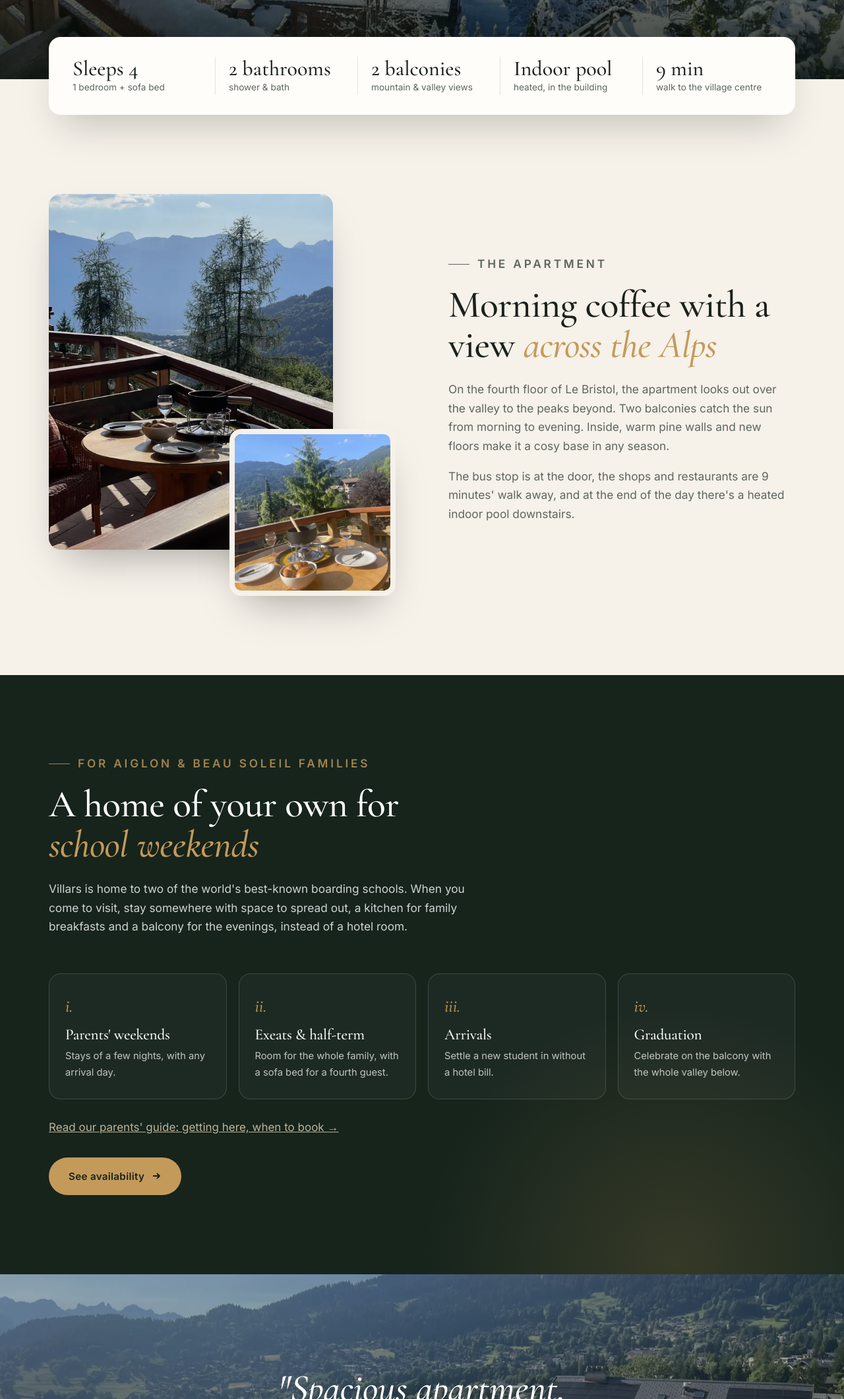
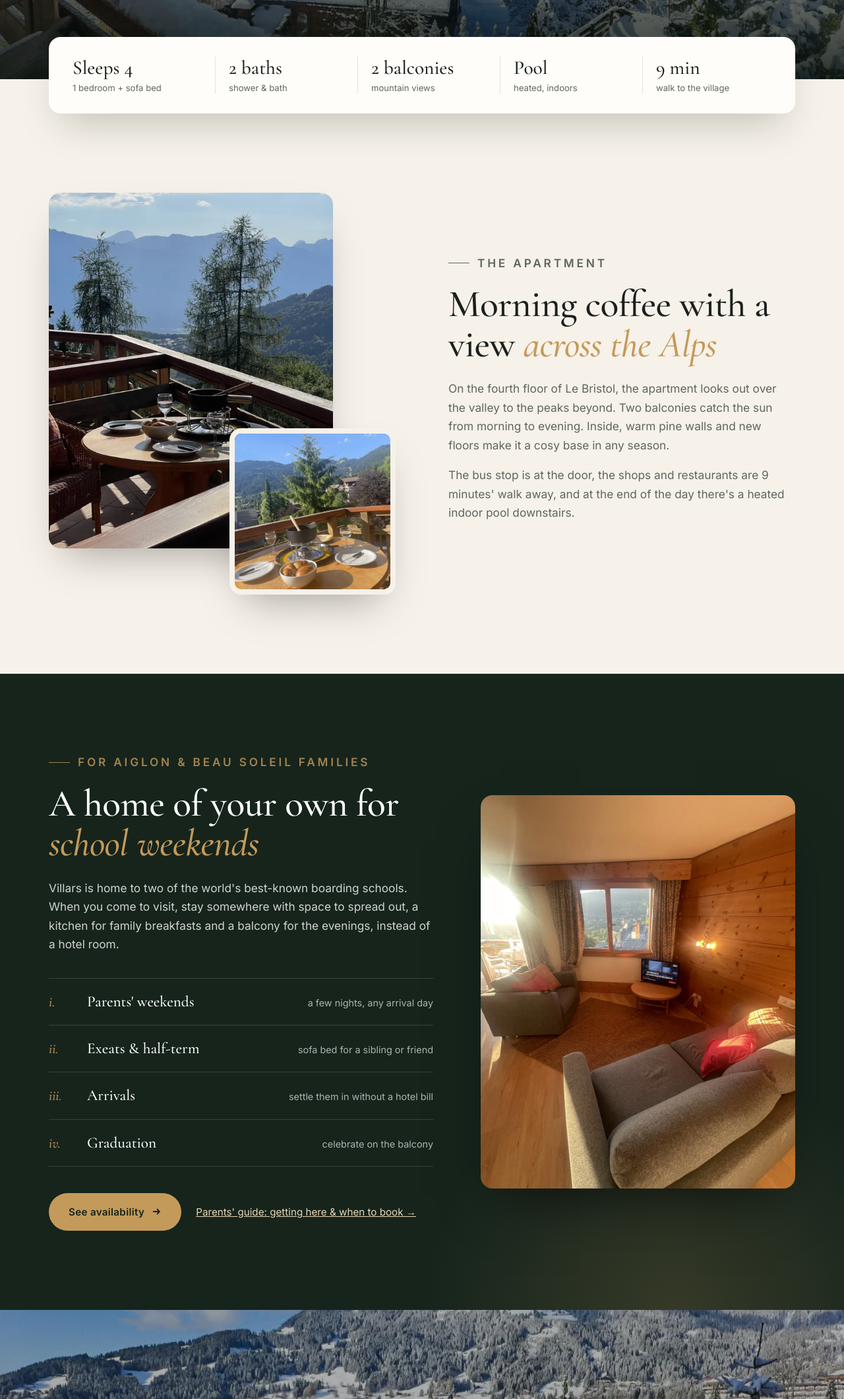
Before and after one commit to JonathanWilson1/villars-flat, a plain HTML site: page index.html in a window 1280 px wide. Shown: the part 680-2800 px from the top of the page at 66% size. Drawn offline with nearby package versions, Linux system fonts and the light colour scheme.

Commit message:
Fix stats alignment, redesign parents section, better band/gallery/CTA photos
Co-Authored-By: Claude Opus 5.5 <noreply@anthropic.com>

```diff
--- a/index.html
+++ b/index.html
@@ -77,10 +77,10 @@
   /* stats card */
   .stats{position:relative;z-index:5;margin-top:-64px}
   .stats ul{list-style:none;margin:0;padding:30px 36px;display:grid;grid-template-columns:repeat(5,1fr);gap:20px;background:var(--paper);border-radius:var(--radius);box-shadow:0 30px 60px -20px rgba(22,36,28,.25)}
-  .stats li{display:flex;flex-direction:column;border-left:1px solid var(--line);padding-left:20px}
+  .stats li{display:flex;flex-direction:column;justify-content:flex-start;border-left:1px solid var(--line);padding-left:20px;min-width:0}
   .stats li:first-child{border-left:0;padding-left:0}
-  .stats strong{font-family:var(--serif);font-size:2rem;font-weight:500;line-height:1.1}
-  .stats span{color:var(--muted);font-size:.85rem}
+  .stats strong{font-family:var(--serif);font-size:clamp(1.35rem,2.3vw,2rem);font-weight:500;line-height:1.15;white-space:nowrap}
+  .stats span{color:var(--muted);font-size:.82rem;line-height:1.4;margin-top:4px}
 
   /* intro split */
   .intro{display:grid;grid-template-columns:1fr 1fr;gap:80px;align-items:center}
@@ -96,7 +96,13 @@
   .parents .wrap{position:relative}
   .parents .head{max-width:640px}
   .parents .head p{opacity:.8;font-size:1.08rem}
-  .occasions{display:grid;grid-template-columns:repeat(4,1fr);gap:18px;margin:56px 0 48px}
+  .parents-grid{display:grid;grid-template-columns:1.1fr .9fr;gap:72px;align-items:center}
+  .parents-img{width:100%;aspect-ratio:4/5;object-fit:cover;border-radius:var(--radius);box-shadow:0 40px 80px -30px rgba(0,0,0,.6)}
+  .occ-list{list-style:none;padding:0;margin:36px 0 40px;border-top:1px solid rgba(255,255,255,.14)}
+  .occ-list li{display:grid;grid-template-columns:44px auto 1fr;align-items:baseline;gap:14px;padding:16px 0;border-bottom:1px solid rgba(255,255,255,.14)}
+  .occ-list span{font-family:var(--serif);font-style:italic;color:var(--gold);font-size:1.3rem}
+  .occ-list b{font-family:var(--serif);font-weight:500;font-size:1.45rem}
+  .occ-list em{font-style:normal;opacity:.65;font-size:.9rem;text-align:right}
   .occ{border:1px solid rgba(255,255,255,.14);border-radius:var(--radius);padding:28px 24px;background:rgba(255,255,255,.03);transition:background .25s,border-color .25s,transform .25s}
   .occ:hover{background:rgba(255,255,255,.07);border-color:rgba(196,154,90,.55);transform:translateY(-4px)}
   .occ .n{font-family:var(--serif);font-style:italic;color:var(--gold);font-size:1.6rem}
@@ -173,7 +179,8 @@
     .stats li{border-left:0;padding-left:0}
     .stats li:last-child{grid-column:span 2}
     .intro,.details{grid-template-columns:1fr;gap:48px}
-    .occasions{grid-template-columns:1fr 1fr}
+    .parents-grid{grid-template-columns:1fr;gap:48px}
+    .parents-img{aspect-ratio:4/3}
     .seasons{grid-template-columns:1fr}
     .season{min-height:360px}
     .gallery{grid-template-columns:repeat(2,1fr);grid-auto-rows:150px;gap:10px}
@@ -189,7 +196,8 @@
     footer{padding-bottom:96px}
   }
   @media (max-width:520px){
-    .occasions{grid-template-columns:1fr}
+    .occ-list li{grid-template-columns:36px 1fr}
+    .occ-list em{grid-column:2;text-align:left}
     .hero .ctas .ghost{display:none}
   }
   @media (prefers-reduced-motion:reduce){
@@ -281,10 +289,10 @@
   <div class="wrap">
     <ul class="reveal">
       <li><strong>Sleeps 4</strong><span>1 bedroom + sofa bed</span></li>
-      <li><strong>2 bathrooms</strong><span>shower &amp; bath</span></li>
-      <li><strong>2 balconies</strong><span>mountain &amp; valley views</span></li>
-      <li><strong>Indoor pool</strong><span>heated, in the building</span></li>
-      <li><strong>9 min</strong><span>walk to the village centre</span></li>
+      <li><strong>2 baths</strong><span>shower &amp; bath</span></li>
+      <li><strong>2 balconies</strong><span>mountain views</span></li>
+      <li><strong>Pool</strong><span>heated, indoors</span></li>
+      <li><strong>9 min</strong><span>walk to the village</span></li>
     </ul>
   </div>
 </div>
@@ -306,25 +314,31 @@
   </section>
 
   <section class="parents" id="parents">
-    <div class="wrap">
+    <div class="wrap parents-grid">
+      <div>
       <div class="head reveal">
         <p class="kicker">For Aiglon &amp; Beau Soleil families</p>
         <h2>A home of your own for <em>school weekends</em></h2>
         <p>Villars is home to two of the world's best-known boarding schools. When you come to visit, stay somewhere with space to spread out, a kitchen for family breakfasts and a balcony for the evenings, instead of a hotel room.</p>
       </div>
-      <div class="occasions">
-        <div class="occ reveal"><span class="n">i.</span><h3>Parents' weekends</h3><p>Stays of a few nights, with any arrival day.</p></div>
-        <div class="occ reveal"><span class="n">ii.</span><h3>Exeats &amp; half-term</h3><p>Room for the whole family, with a sofa bed for a fourth guest.</p></div>
-        <div class="occ reveal"><span class="n">iii.</span><h3>Arrivals</h3><p>Settle a new student in without a hotel bill.</p></div>
-        <div class="occ reveal"><span class="n">iv.</span><h3>Graduation</h3><p>Celebrate on the balcony with the whole valley below.</p></div>
+      <ul class="occ-list">
+        <li class="reveal"><span>i.</span><b>Parents' weekends</b><em>a few nights, any arrival day</em></li>
+        <li class="reveal"><span>ii.</span><b>Exeats &amp; half-term</b><em>sofa bed for a sibling or friend</em></li>
+        <li class="reveal"><span>iii.</span><b>Arrivals</b><em>settle them in without a hotel bill</em></li>
+        <li class="reveal"><span>iv.</span><b>Graduation</b><em>celebrate on the balcony</em></li>
+      </ul>
+      <div class="reveal" style="display:flex;gap:22px;align-items:center;flex-wrap:wrap">
+        <a class="btn" href="https://myrent.interhome.com/en/CH1884.783.20/" rel="noopener">See availability <svg viewBox="0 0 16 16" fill="none" stroke="currentColor" stroke-width="1.8"><path d="M3 8h10M9 4l4 4-4 4"/></svg></a>
+        <a href="aiglon-beau-soleil-parents.html" style="color:var(--gold-soft);font-size:.95rem">Parents' guide: getting here &amp; when to book →</a>
       </div>
-      <p class="reveal" style="opacity:.8;margin:-20px 0 32px"><a href="aiglon-beau-soleil-parents.html" style="color:var(--gold-soft)">Read our parents' guide: getting here, when to book →</a></p>
-      <a class="btn reveal" href="https://myrent.interhome.com/en/CH1884.783.20/" rel="noopener">See availability <svg viewBox="0 0 16 16" fill="none" stroke="currentColor" stroke-width="1.8"><path d="M3 8h10M9 4l4 4-4 4"/></svg></a>
+      </div>
+      <img class="parents-img reveal" src="img/living-room-evening-1600.webp" alt="Cosy pine-panelled living room in warm evening light" loading="lazy">
     </div>
   </section>
 
   <div class="band" aria-hidden="false">
-    <img id="parallax" src="img/balcony-valley-1600.webp" alt="Balcony overlooking the green valley and mountains in summer" loading="lazy">
+    <img id="parallax" data-show="summer" src="img/ih-village-summer-1024.webp" alt="Villars village and the Alps in summer" loading="lazy">
+    <img class="parallax-w" data-show="winter" src="img/ih-view-winter-2-1024.webp" alt="Villars under fresh snow" loading="lazy">
     <div class="quote"><blockquote class="reveal">"Spacious apartment, magnificent view over Villars and the mountains."<cite style="display:block;font:500 .8rem/1.4 var(--sans);font-style:normal;letter-spacing:.18em;text-transform:uppercase;margin-top:20px;opacity:.8">Guest review, translated from French</cite></blockquote></div>
   </div>
 
@@ -335,9 +349,9 @@
         <h2>Warm, light, <em>unmistakably alpine</em></h2>
       </div>
       <div class="gallery reveal" id="gallery">
-        <button class="i1" data-full="img/living-room-1600.webp" aria-label="Open photo: living room"><img src="img/living-room-1600.webp" alt="Living room with pine panelling, blue sofa and wood floor" loading="lazy"></button>
+        <button class="i1" data-full="img/ih-living-ih-1024.webp" aria-label="Open photo: living room"><img src="img/ih-living-ih-1024.webp" alt="Bright pine-panelled living room with sofa, dining table and kitchenette" loading="lazy"></button>
         <button class="i2" data-full="img/living-room-sofas-1600.webp" aria-label="Open photo: two sofas"><img src="img/living-room-sofas-800.webp" alt="Living room with two sofas facing the window" loading="lazy"></button>
-        <button class="i3" data-full="img/balcony-valley-1600.webp" aria-label="Open photo: balcony"><img src="img/balcony-valley-800.webp" alt="Balcony looking down the valley" loading="lazy"></button>
+        <button class="i3" data-full="img/ih-terrace-trees-1024.webp" aria-label="Open photo: balcony"><img src="img/ih-terrace-trees-640.webp" alt="Balcony looking over larch woods and mountains" loading="lazy"></button>
         <button class="i4" data-full="img/living-room-evening-1600.webp" aria-label="Open photo: evening light"><img src="img/living-room-evening-800.webp" alt="Living room in warm evening light" loading="lazy"></button>
         <button class="i5" data-full="img/fondue-closeup-1600.webp" aria-label="Open photo: fondue"><img src="img/fondue-closeup-800.webp" alt="Fondue on the balcony" loading="lazy"></button>
         <button class="i6" data-full="img/kitchenette-1600.webp" aria-label="Open photo: kitchenette"><img src="img/kitchenette-800.webp" alt="White kitchenette with two hot plates and fridge" loading="lazy"></button>
@@ -373,7 +387,7 @@
       <div class="acts" data-show="summer">
         <article class="act reveal"><img src="img/cc-chavonnes-640.webp" alt="Lac des Chavonnes above Bretaye in summer" loading="lazy"><div><span class="tag">Walk</span><h3>The Bretaye lakes</h3><p>Ride the little train from Villars station up to Col de Bretaye, then walk round Lac de Bretaye and Lac Noir, or 30–40 minutes on to Lac des Chavonnes and its lakeside terrace restaurant.</p></div></article>
         <article class="act reveal"><img src="img/cc-bikers-640.webp" alt="Trail through alpine pasture near Col de Bretaye" loading="lazy"><div><span class="tag">Walk</span><h3>Trails for every level</h3><p>Family strolls in the larch woods, the Edelweiss Trail, or up Le Chamossaire for the panorama. Bikes go on the Bretaye train, and can be hired in the village.</p></div></article>
-        <article class="act reveal"><img src="img/balcony-valley-800.webp" alt="Green valley view from the balcony" loading="lazy"><div><span class="tag">Play</span><h3>Golf at altitude</h3><p>Villars golf course, an 18-hole mountain course, is 7 km away. The village sports centre has tennis, a pool and an ice rink.</p></div></article>
+        <article class="act reveal"><img src="img/cc-chamossaire-640.webp" alt="Alpine pastures below Le Chamossaire" loading="lazy"><div><span class="tag">Play</span><h3>Golf at altitude</h3><p>Villars golf course, an 18-hole mountain course, is 7 km away. The village sports centre has tennis, a pool and an ice rink.</p></div></article>
         <article class="act reveal"><img src="img/ih-pool-640.webp" alt="Heated indoor pool in Le Bristol" loading="lazy"><div><span class="tag">Relax</span><h3>Pools &amp; thermal baths</h3><p>The heated pool is downstairs. For a treat, the Lavey thermal baths in the Rhône valley are about 25 minutes' drive, and the village sports centre has a spa.</p></div></article>
         <article class="act reveal"><img src="img/cc-salt-mines-640.webp" alt="Lit tunnel inside the Bex salt mines" loading="lazy"><div><span class="tag">Day trip</span><h3>Bex salt mines</h3><p>Ride a small train deep into a working salt mine, a hit with children. About 20 minutes' drive down to Bex; tours take about 2 hours, so book online.</p></div></article>
         <article class="act reveal"><img src="img/cc-chillon-640.webp" alt="Château de Chillon on Lake Geneva with the Dents du Midi at dusk" loading="lazy"><div><span class="tag">Day trip</span><h3>Lake Geneva &amp; Chillon</h3><p>Montreux and Château de Chillon on the lake are about 40 minutes away. Swim, take a paddle steamer, and be back for sunset on the balcony.</p></div></article>
@@ -410,7 +424,7 @@
   </section>
 
   <section class="cta">
-    <img src="img/balcony-valley-1600.webp" alt="" loading="lazy">
+    <img src="img/balcony-fondue-view-1600.webp" alt="" loading="lazy">
     <div class="wrap reveal">
       <p class="kicker" style="justify-content:center">Le Bristol A46</p>
       <h2>Find <em>your</em> dates</h2>
@@ -424,7 +438,7 @@
   Le Bristol A46 · Avenue Centrale, 1884 Villars-sur-Ollon · Interhome ref. CH1884.783.20<br>
   <a href="aiglon-beau-soleil-parents.html" style="color:rgba(255,255,255,.85)">Visiting Aiglon or Beau Soleil? A parents' guide</a><br>
   A privately owned apartment. Not affiliated with any school.<br>
-  <span style="opacity:.75">Photos: Interhome; the owners; and via Wikimedia Commons, resized: <a href="https://commons.wikimedia.org/wiki/File:04.02.19_Col-de-Bretaye_TPC_BDeh_4_4_83_(40065432863).jpg">Phil Richards</a> (CC BY-SA 2.0), <a href="https://commons.wikimedia.org/wiki/File:Cable_car_to_Glacier-des-Diablerets,_Ormont-Dessus,_Switzerland.jpg">Christian David</a>, <a href="https://commons.wikimedia.org/wiki/File:Mountain_bikers_on_a_trail_near_Col_de_Bretaye,_Villars-sur-Ollon,_Ollon,_Vaud.jpg">Christian David</a>, <a href="https://commons.wikimedia.org/wiki/File:20260916-Bretaye-12-lac_Chavonnes.jpg">MHM55</a>, <a href="https://commons.wikimedia.org/wiki/File:Mines_de_Sel,_Bex,_Switzerland.jpg">Souvaroff</a>, <a href="https://commons.wikimedia.org/wiki/File:001_Chateau_de_Chillon_and_Dents_du_Midi_Photo_by_Giles_Laurent.jpg">Giles Laurent</a> (all <a href="https://creativecommons.org/licenses/by-sa/4.0/">CC BY-SA 4.0</a> unless stated). Videos: their YouTube channels.</span>
+  <span style="opacity:.75">Photos: Interhome; the owners; and via Wikimedia Commons, resized: <a href="https://commons.wikimedia.org/wiki/File:Col-de-Bretaye_Le_Chamossaire.jpg">Whgler</a>, <a href="https://commons.wikimedia.org/wiki/File:04.02.19_Col-de-Bretaye_TPC_BDeh_4_4_83_(40065432863).jpg">Phil Richards</a> (CC BY-SA 2.0), <a href="https://commons.wikimedia.org/wiki/File:Cable_car_to_Glacier-des-Diablerets,_Ormont-Dessus,_Switzerland.jpg">Christian David</a>, <a href="https://commons.wikimedia.org/wiki/File:Mountain_bikers_on_a_trail_near_Col_de_Bretaye,_Villars-sur-Ollon,_Ollon,_Vaud.jpg">Christian David</a>, <a href="https://commons.wikimedia.org/wiki/File:20260916-Bretaye-12-lac_Chavonnes.jpg">MHM55</a>, <a href="https://commons.wikimedia.org/wiki/File:Mines_de_Sel,_Bex,_Switzerland.jpg">Souvaroff</a>, <a href="https://commons.wikimedia.org/wiki/File:001_Chateau_de_Chillon_and_Dents_du_Midi_Photo_by_Giles_Laurent.jpg">Giles Laurent</a> (all <a href="https://creativecommons.org/licenses/by-sa/4.0/">CC BY-SA 4.0</a> unless stated). Videos: their YouTube channels.</span>
 </footer>
 
 <div class="bookbar" id="bookbar"><a class="btn" href="https://myrent.interhome.com/en/CH1884.783.20/" rel="noopener">Check dates &amp; book</a></div>
@@ -439,7 +453,7 @@
 <script>
   const nav=document.getElementById('nav'), bar=document.getElementById('bookbar');
   const onScroll=()=>{const y=scrollY;nav.classList.toggle('scrolled',y>40);bar.classList.toggle('show',y>innerHeight*.8);
-    const p=document.getElementById('parallax');if(p){const r=p.parentElement.getBoundingClientRect();if(r.bottom>0&&r.top<innerHeight){p.style.transform=`translateY(${(r.top/innerHeight)*-8}%)`}}};
+    const p=document.querySelector(document.body.dataset.season==='winter'?'.parallax-w':'#parallax');if(p){const r=p.parentElement.getBoundingClientRect();if(r.bottom>0&&r.top<innerHeight){p.style.transform=`translateY(${(r.top/innerHeight)*-8}%)`}}};
   addEventListener('scroll',onScroll,{passive:true});onScroll();
 
   const io=new IntersectionObserver(es=>es.forEach(e=>{if(e.isIntersecting){e.target.classList.add('in');io.unobserve(e.target)}}),{threshold:.12});
```
